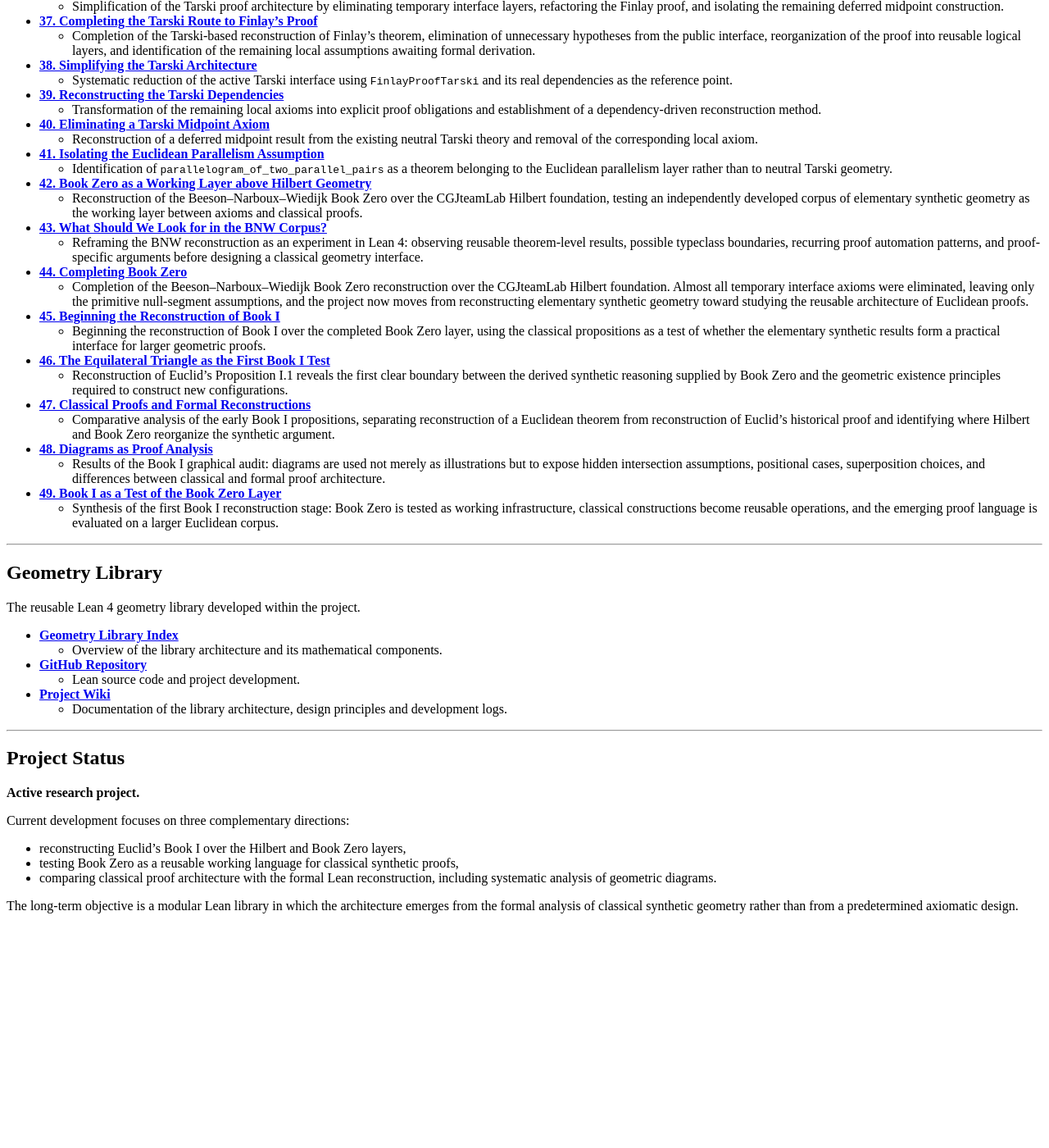
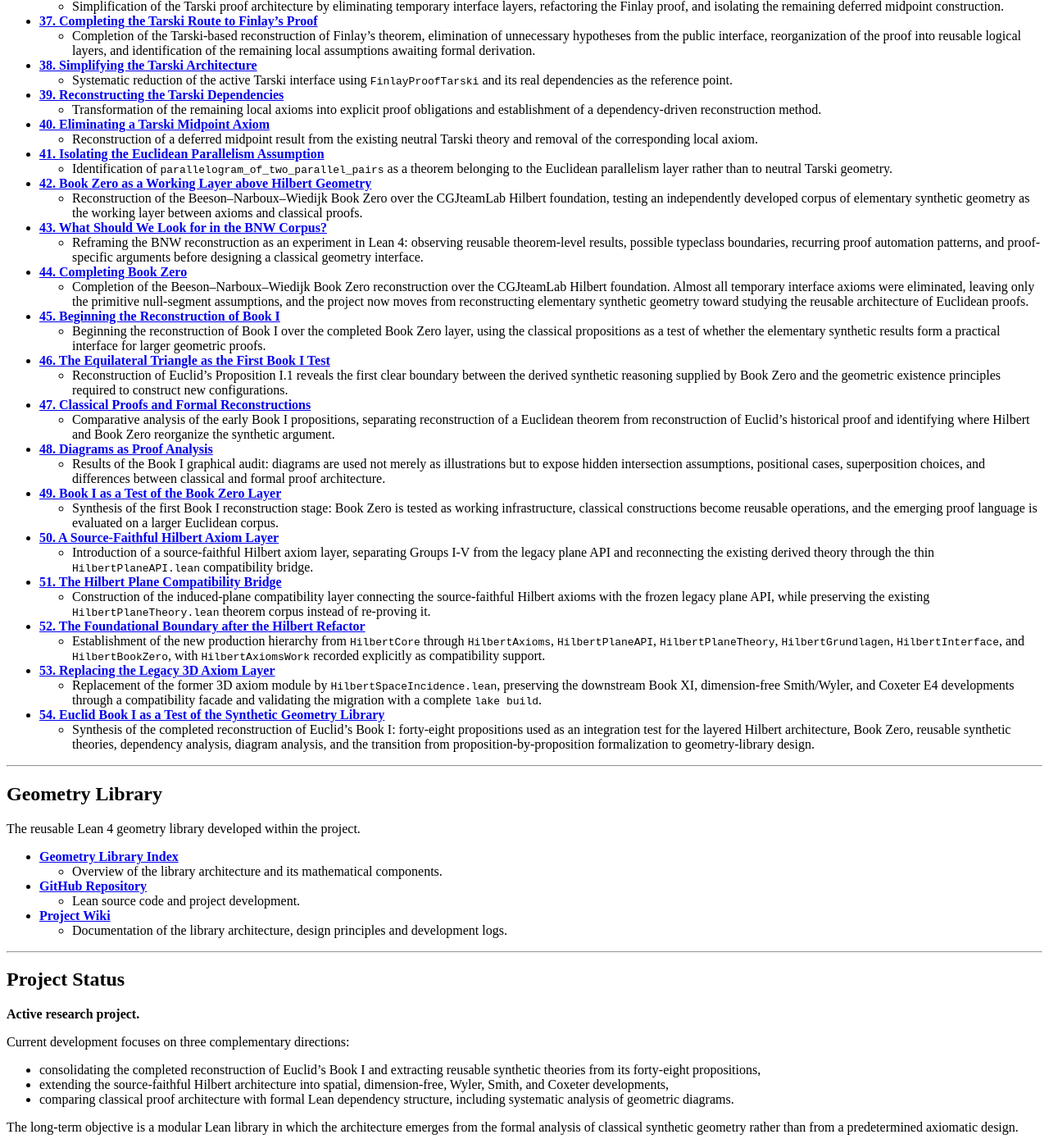
Before and after one commit to cgjteam/cgjteam.github.io, a Jekyll site: the page built from index.md, in a window 1280 px wide and 1400 px high, scrolled down 1670 px. Shown: the whole window at 82% size. Built offline with Jekyll 4.4.1, drawn with Linux system fonts in a browser that asks for light colours; comment, search, counter and statistics services are not loaded; our own code applies the rules of GitHub Pages for plain Markdown files; before the commit the page ends 2800 px from its top, so only the background shows below that.

Commit message:
up index.md

```diff
--- a/index.md
+++ b/index.md
@@ -48,7 +48,7 @@ verified proofs and extracting their reusable mathematical components.
     -   From one theorem toward a systematic organization of geometric
         knowledge.
 -   **[11. Primitive Relations, Definitions and the Geometry
-    Core](log-011.md)**
+    Core](log-011.html)**
     -   Reducing the logical kernel by replacing primitive notions with
         definitions.
 -   **[12. Eliminating the First Axiom](log-012.md)**
@@ -63,7 +63,7 @@ verified proofs and extracting their reusable mathematical components.
         originating from the formal analysis of Finlay's synthetic
         proof.
 -   **[15. MidsegmentParallel: A Reusable Construction
-    Pattern](log-015.md)**
+    Pattern](log-015.html)**
     -   This log analyzes the reusable construction behind
         MidsegmentParallel.
 -   **[16. Reconstructing Suppes' Midsegment Theorem](log-016.md)**
@@ -73,7 +73,7 @@ verified proofs and extracting their reusable mathematical components.
     -   A Suppes-based alternative to the existing MidsegmentParallel
         development and Finlay proof.
 -   **[18. Refactoring the Hilbert and Suppes
-    Architecture](log-018.md)**
+    Architecture](log-018.html)**
     -   A more compact dependency structure preserving GeometryBase as
         the shared language of the Hilbert and Suppes proof routes.
 -   **[19. Tarski as a Third Route to Finlay's Proof](log-019.md)**
@@ -81,7 +81,7 @@ verified proofs and extracting their reusable mathematical components.
         and congruence, an explicit GeometryBase bridge, the Midsegment
         Theorem and Finlay's proof.
 -   **[20. Suppes Parallelism and Parallelogram
-    Recognition](log-020.md)**
+    Recognition](log-020.html)**
     -   Development of the Suppes parallelism interface, parallelogram
         recognition, and completion of the Suppes route to Finlay's
         proof.
@@ -93,7 +93,7 @@ verified proofs and extracting their reusable mathematical components.
     -   Reconstruction of the Hilbert axiom hierarchy and the logical
         boundary between neutral and Euclidean geometry.
 -   **[23. The Hilbert Interface: From Axioms to Synthetic
-    Geometry](log-023.md)**
+    Geometry](log-023.html)**
     -   Analysis of the reduction layer connecting Hilbert's
         foundational geometry with the reusable synthetic API.
 -   **[24. Finlay's Proof on the Hilbert Route](log-024.md)**
@@ -105,7 +105,7 @@ verified proofs and extracting their reusable mathematical components.
         midpoint, doubling and collinearity, including the separation of
         `SuppesCore` from the current proof route.
 -   **[26. The Suppes Interface: From Primitive Operations to Affine
-    Geometry](log-026.md)**
+    Geometry](log-026.html)**
     -   Analysis of the main Suppes theory layer, including primitive
         triangles, primitive parallelograms, `SuppesParallel`, derived
         affine results and the remaining explicit assumptions.
@@ -223,6 +223,38 @@ verified proofs and extracting their reusable mathematical components.
         operations, and the emerging proof language is evaluated on a larger
         Euclidean corpus.
 
+-   **[50. A Source-Faithful Hilbert Axiom Layer](log-050.md)**
+    -   Introduction of a source-faithful Hilbert axiom layer, separating
+        Groups I-V from the legacy plane API and reconnecting the existing
+        derived theory through the thin `HilbertPlaneAPI.lean` compatibility
+        bridge.
+
+-   **[51. The Hilbert Plane Compatibility Bridge](log-051.md)**
+    -   Construction of the induced-plane compatibility layer connecting
+        the source-faithful Hilbert axioms with the frozen legacy plane API,
+        while preserving the existing `HilbertPlaneTheory.lean` theorem corpus
+        instead of re-proving it.
+
+-   **[52. The Foundational Boundary after the Hilbert Refactor](log-052.md)**
+    -   Establishment of the new production hierarchy from `HilbertCore`
+        through `HilbertAxioms`, `HilbertPlaneAPI`, `HilbertPlaneTheory`,
+        `HilbertGrundlagen`, `HilbertInterface`, and `HilbertBookZero`, with
+        `HilbertAxiomsWork` recorded explicitly as compatibility support.
+
+-   **[53. Replacing the Legacy 3D Axiom Layer](log-053.md)**
+    -   Replacement of the former 3D axiom module by
+        `HilbertSpaceIncidence.lean`, preserving the downstream Book XI,
+        dimension-free Smith/Wyler, and Coxeter E4 developments through a
+        compatibility facade and validating the migration with a complete
+        `lake build`.
+
+-   **[54. Euclid Book I as a Test of the Synthetic Geometry Library](log-054.md)**
+    -   Synthesis of the completed reconstruction of Euclid's Book I:
+        forty-eight propositions used as an integration test for the
+        layered Hilbert architecture, Book Zero, reusable synthetic theories,
+        dependency analysis, diagram analysis, and the transition from
+        proposition-by-proposition formalization to geometry-library design.
+
 ------------------------------------------------------------------------
 
 ## Geometry Library
@@ -246,12 +278,12 @@ The reusable Lean 4 geometry library developed within the project.
 
 Current development focuses on three complementary directions:
 
--   reconstructing Euclid's Book I over the Hilbert and Book Zero
-    layers,
--   testing Book Zero as a reusable working language for classical
-    synthetic proofs,
--   comparing classical proof architecture with the formal Lean
-    reconstruction, including systematic analysis of geometric diagrams.
+-   consolidating the completed reconstruction of Euclid's Book I and
+    extracting reusable synthetic theories from its forty-eight propositions,
+-   extending the source-faithful Hilbert architecture into spatial,
+    dimension-free, Wyler, Smith, and Coxeter developments,
+-   comparing classical proof architecture with formal Lean dependency
+    structure, including systematic analysis of geometric diagrams.
 
 The long-term objective is a modular Lean library in which the
 architecture emerges from the formal analysis of classical synthetic
```
